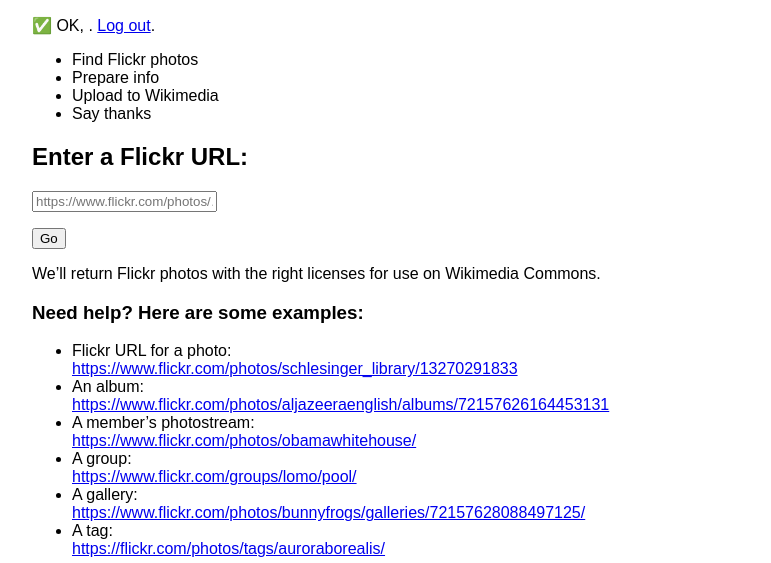
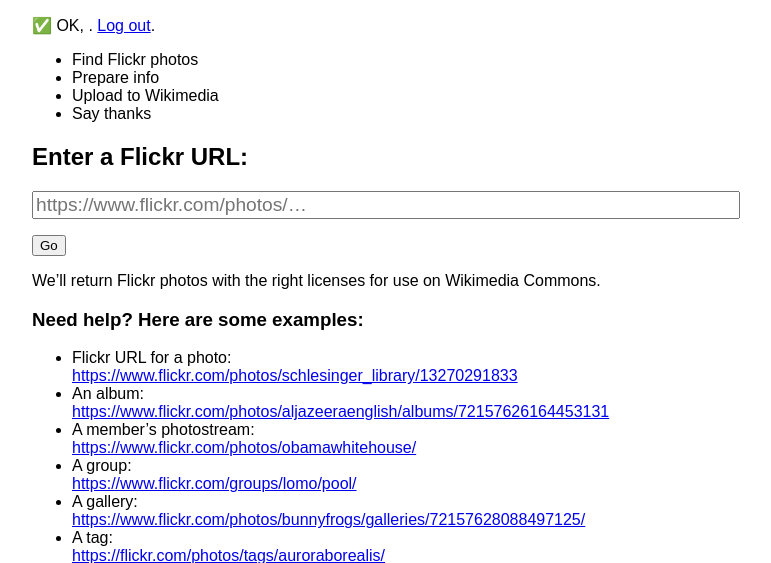
Before and after one commit to Flickr-Foundation/flickypedia, a Flask app: template src/flickypedia/templates/find_photos.html in a window 1280 px wide. Shown: the top 563 px of the page, without its empty margins (258-1029 px from the left). Run offline with Flask 3, Linux system fonts and the light colour scheme; the template is opened without the code that fills it: values that come from a table or form of the project are taken from there, others are empty.

Commit message:
Make the input field bigger!

```diff
--- a/src/flickypedia/static/style.css
+++ b/src/flickypedia/static/style.css
@@ -39,3 +39,8 @@
 .flashes {
   color: red;
 }
+
+input[type="url"] {
+  width: 100%;
+  font-size: 1.2em;
+}
```
